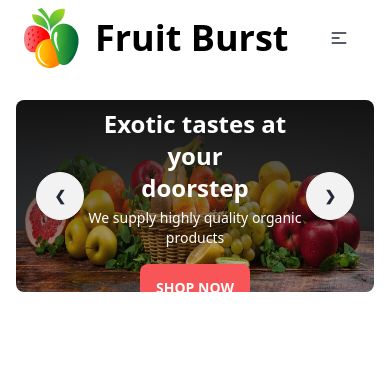
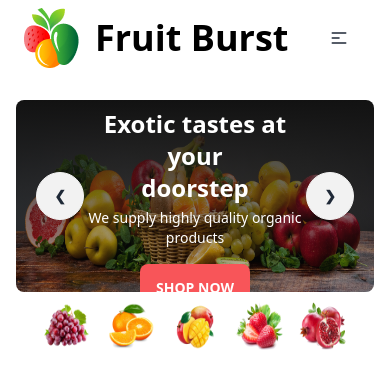
Before and after one commit to coder-binary1/fruit-brust-with-daisy-ui, a plain HTML site: page index.html in a window 390 px wide. Drawn offline with nearby package versions, Linux system fonts and the light colour scheme; grey boxes are pictures that could not be loaded.

Commit message:
banner extra with responsive added

```diff
--- a/index.html
+++ b/index.html
@@ -110,7 +110,7 @@
         </nav>
 
         <!-- banner section -->
-        <div class="carousel w-full mt-6 md:mt-14 h-48 md:h-auto rounded-lg">
+        <div class="carousel w-full mt-6 md:mt-14 h-48 md:h-auto rounded-lg z-10">
             <!-- first slide -->
             <div id="slide1" class="carousel-item relative w-full">
                 <img src="images/banner1.png" class="w-full" />
@@ -184,6 +184,17 @@
                 </div>
             </div>
         </div>
+
+        <!-- banner extra section -->
+        <div
+            class="flex gap-4 md:gap-12 lg:gap-20 justify-center bg-white w-full lg:w-3/4 py-1 md:py-6 lg:py-12 mx-auto rounded-lg lg:-mt-24 z-20 relative">
+            <img class="w-12 md:w-24 lg:w-auto" src="images/fruit1.png" alt="">
+            <img class="w-12 md:w-24 lg:w-auto" src="images/fruit2.png" alt="">
+            <img class="w-12 md:w-24 lg:w-auto" src="images/fruit3.png" alt="">
+            <img class="w-12 md:w-24 lg:w-auto" src="images/fruit4.png" alt="">
+            <img class="w-12 md:w-24 lg:w-auto" src="images/fruit5.png" alt="">
+        </div>
+
     </header>
     <main class="container mx-auto">
     </main>
```
